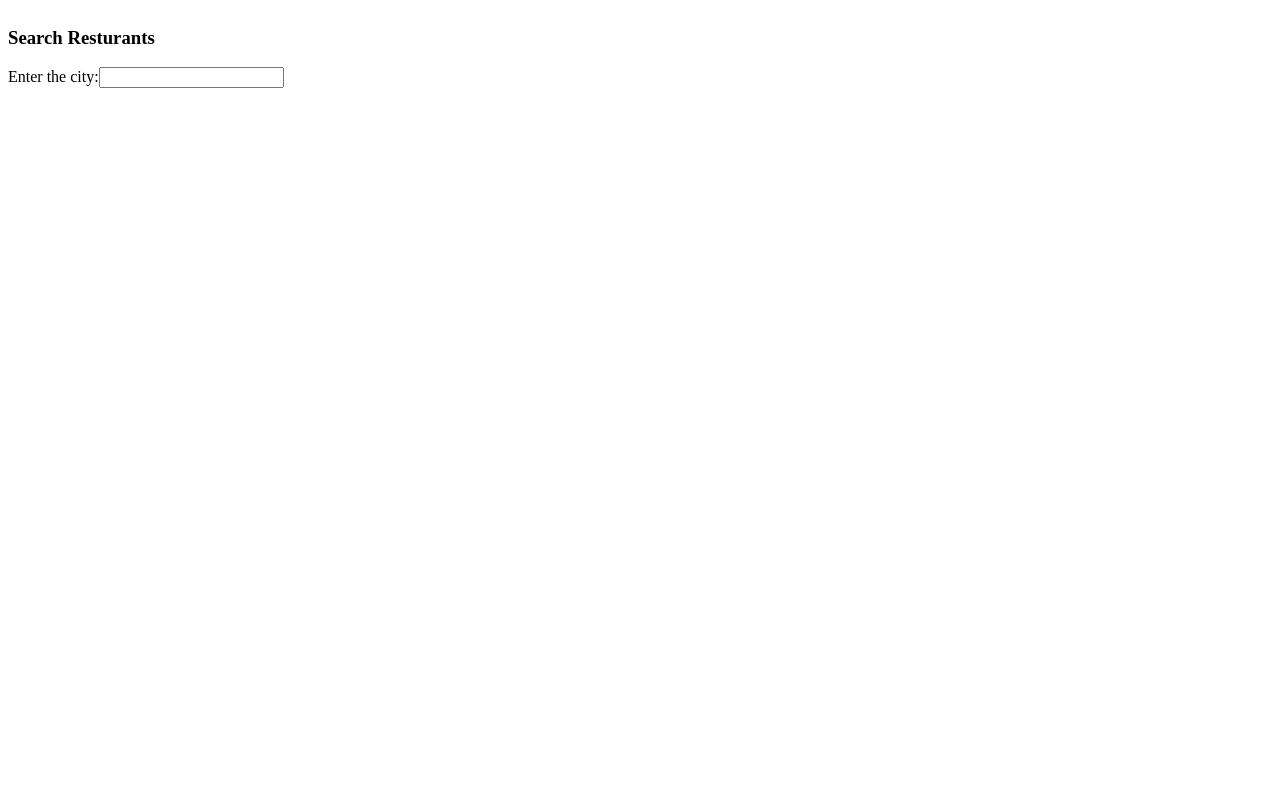
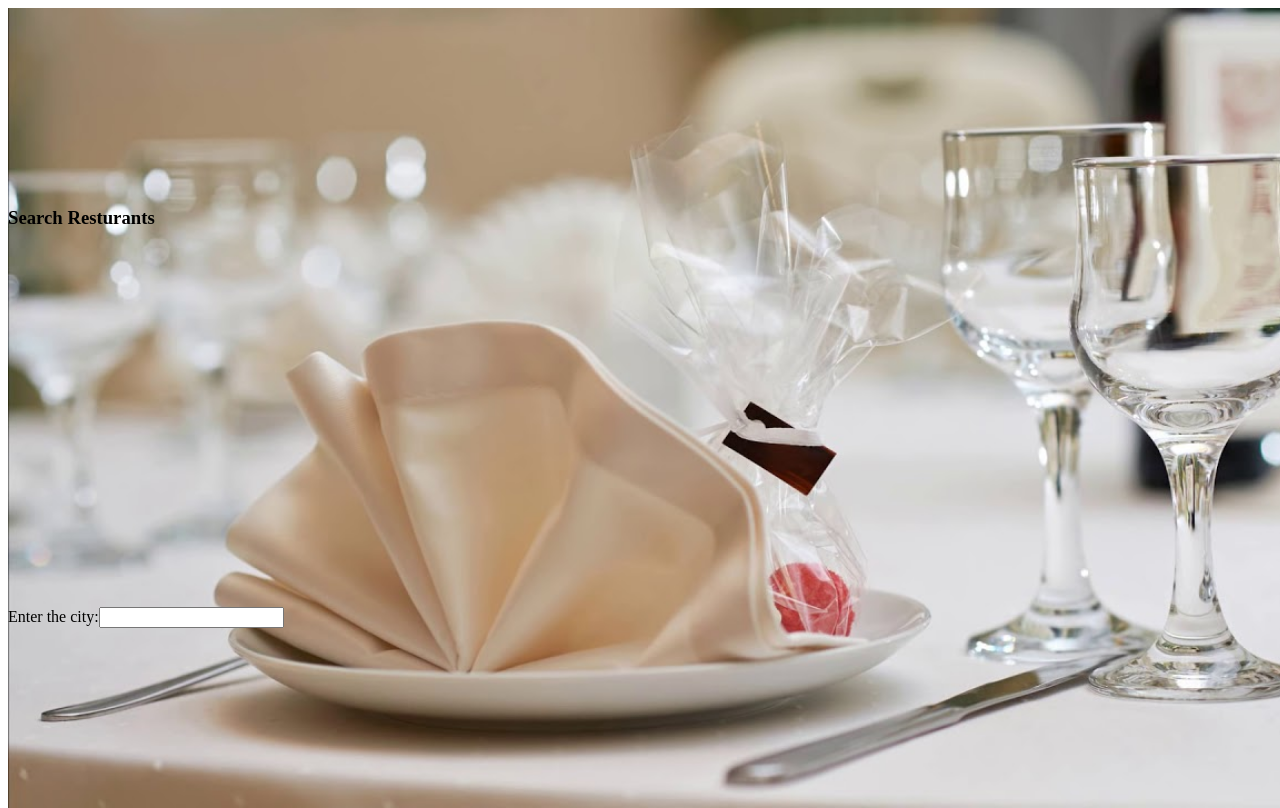
Before and after one commit to mahalimat/SearchRestaurants, a React (Create React App) app: page / in a window 1280 px wide. Built offline with nearby package versions, Linux system fonts and the light colour scheme.

Commit message:
added image

```diff
--- a/src/components/App.css
+++ b/src/components/App.css
@@ -3,6 +3,7 @@
   flex-flow: row wrap;
   justify-content: space-around;
   flex-direction: column;
+  background-color: aqua;
 }
 
 .cards {
@@ -19,4 +20,14 @@
   border-bottom: 1px solid;
   margin-top: 15px;
   margin-left: -1px;
+  margin-right: -1px;
 }
+
+.bgimage {
+  background: url("./rest.jpg") no-repeat;
+  background-size: cover;
+  min-height: 100%;
+  width: 100%;
+  height: auto;
+  position: absolute;
+}
--- a/src/components/App.js
+++ b/src/components/App.js
@@ -33,16 +33,16 @@ class App extends Component {
         });
 
     return !restaurants.length ? (
-      <div className="container">
+      <div className="container bgimage">
         <h3>Search Resturants</h3>
         <SearchBar onSubmit={this.onSearchSubmit} />
       </div>
     ) : (
-      <div className="container">
+      <div className="container bgimage">
         <h3>Search Resturants</h3>
         <SearchBar onSubmit={this.onSearchSubmit} />
         <br />
-        <RefineBar searchChange={this.onRefineFieldChange} />
+        <RefineBar refineChange={this.onRefineFieldChange} />
 
         <CardList restaurants={filteredRestuarants} />
       </div>
--- a/src/components/Card.js
+++ b/src/components/Card.js
@@ -3,13 +3,13 @@ import "./App.css";
 
 const Card = ({ name, address, price }) => {
   return (
-    <div className="card">
+    <ul className="card">
       <Fragment>
         <h2>Name: {name}</h2>
         <h3>Address: {address}</h3>
         <h3>Price: {price}</h3>
       </Fragment>
-    </div>
+    </ul>
   );
 };
 
--- a/src/components/CardList.js
+++ b/src/components/CardList.js
@@ -4,7 +4,7 @@ import "./App.css";
 
 const CardList = ({ restaurants }) => {
   return (
-    <div className="cards">
+    <ul className="cards">
       {restaurants.map((restaurant, i) => {
         return (
           <Card
@@ -15,7 +15,7 @@ const CardList = ({ restaurants }) => {
           />
         );
       })}
-    </div>
+    </ul>
   );
 };
 
--- a/src/components/RefineBar.js
+++ b/src/components/RefineBar.js
@@ -1,13 +1,13 @@
 import React from "react";
 
-const RefineBar = ({ searchChange }) => {
+const RefineBar = ({ refineChange }) => {
   return (
     <div>
       <label htmlFor="refineInput">Refine search:</label>
       <input
         id="refineInput"
         type="search"
-        onChange={searchChange}
+        onChange={refineChange}
         aria-label="refine"
         aria-required="true"
         name="refine"
--- a/src/components/SearchBar.js
+++ b/src/components/SearchBar.js
@@ -1,4 +1,5 @@
 import React from "react";
+import "./App.css";
 
 class SearchBar extends React.Component {
   state = { city: "" };
```
Also changed, not shown: src/components/rest.jpg (added).
